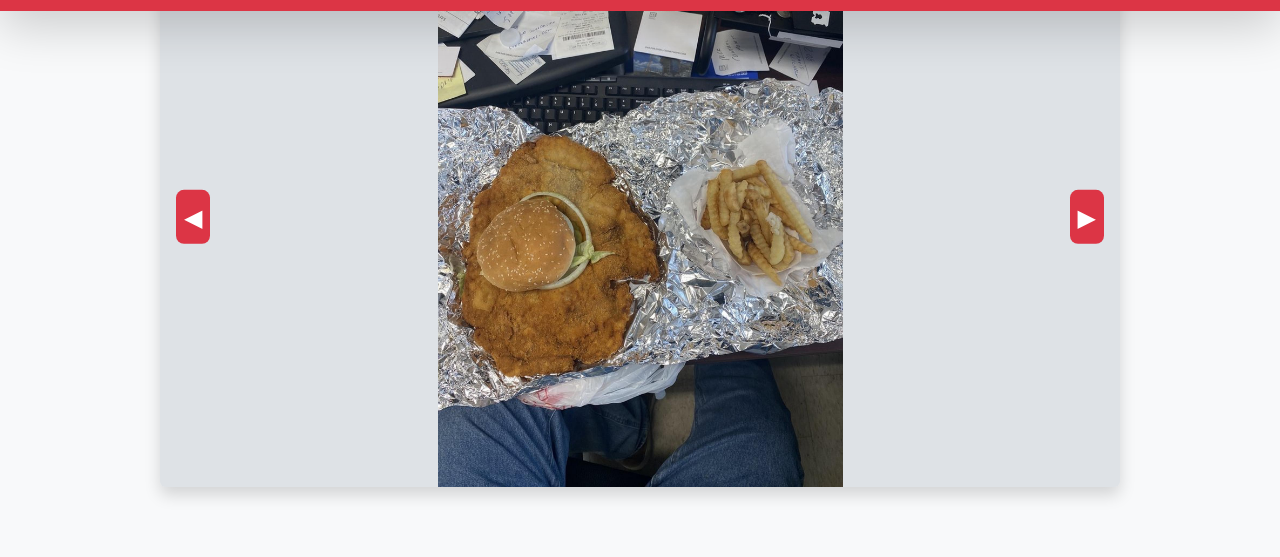
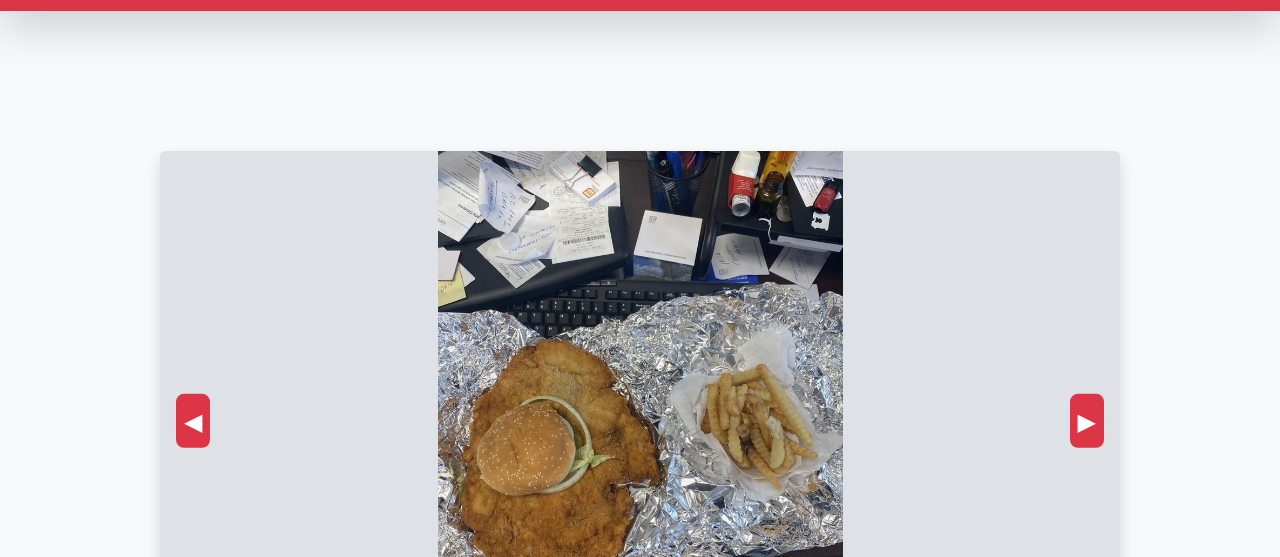
Before and after one commit to SethTheMountain/RaysDriveIn, a website: page index.html in a window 1280 px wide. Shown: the part 77-634 px from the top of the page. Drawn offline with nearby package versions, Linux system fonts and the light colour scheme.

Commit message:
Fix header overlap on top content by adding top padding

```diff
--- a/scripts.js
+++ b/scripts.js
@@ -63,3 +63,13 @@ document.addEventListener('DOMContentLoaded', () => {
     nextButton.addEventListener('blur', () => slideInterval = setInterval(nextSlide, 5000));
   }
 });
+
+document.addEventListener("DOMContentLoaded", function () {
+  const navbar = document.querySelector(".navbar");
+  const main = document.querySelector("main");
+
+  if (navbar && main) {
+    const navbarHeight = navbar.offsetHeight;
+    main.style.paddingTop = `${navbarHeight + 16}px`; // add a little spacing
+  }
+});
--- a/styles.css
+++ b/styles.css
@@ -6,6 +6,7 @@ body {
   margin: 0;
   padding: 0;
   line-height: 1.6;
+  padding-top: 100px; /* Space for fixed navbar */
 }
 
 h1, h2, h3, h4, h5, h6 {
```
